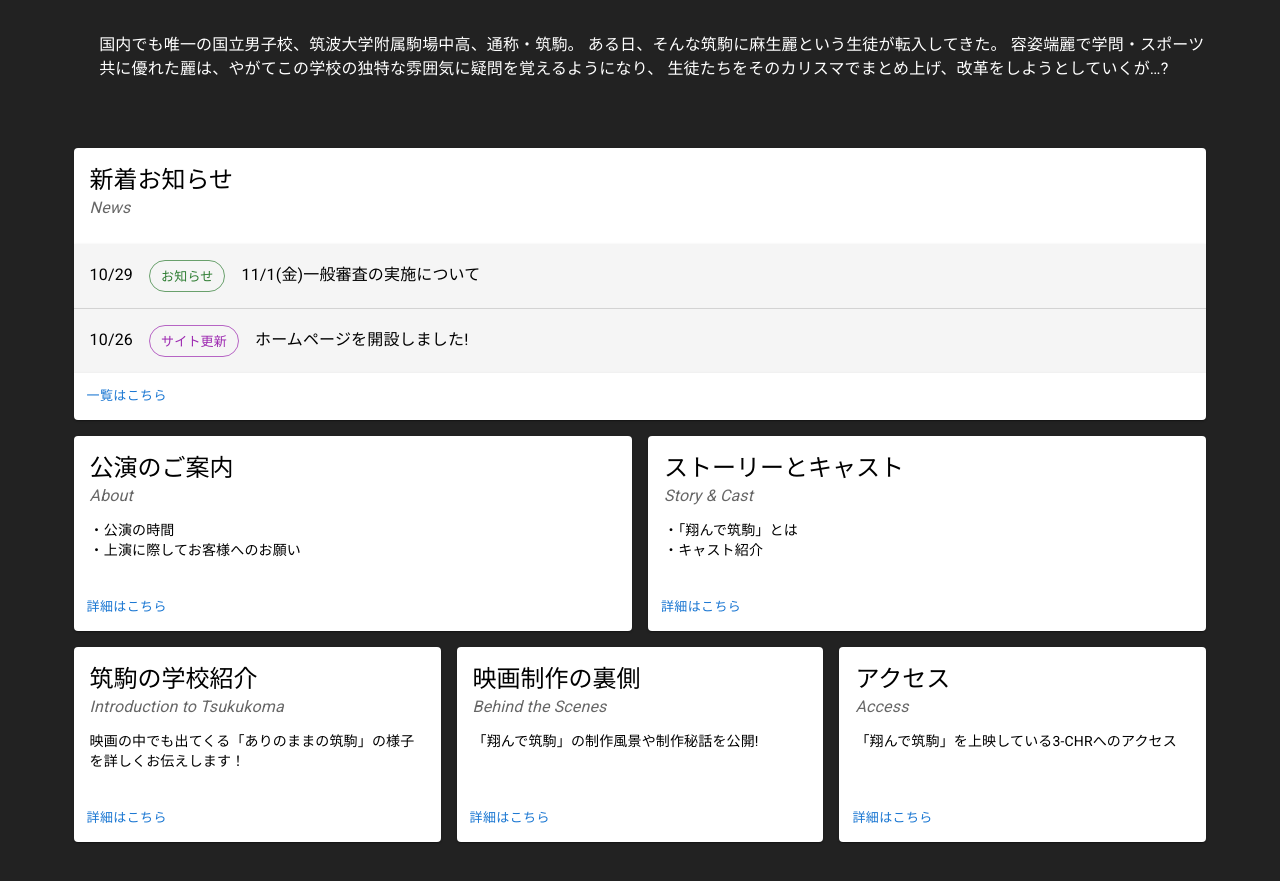
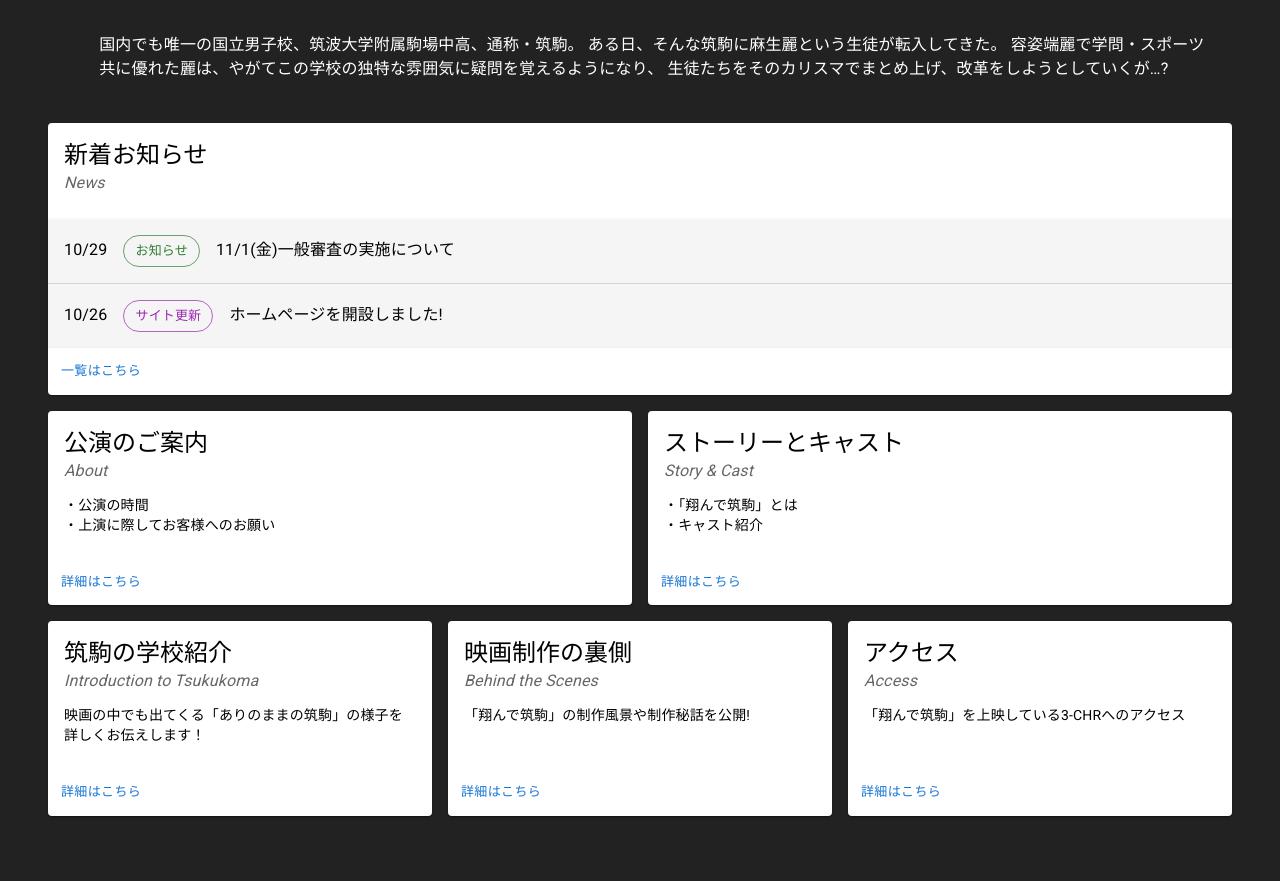
Before and after one commit to tk-jr3-reboot2024/tk-jr3-reboot2024.github.io, a React (Create React App) app: page /introduction/c in a window 1280 px wide. Shown: the part 900-1781 px from the top of the page. Built offline with nearby package versions, Linux system fonts and the light colour scheme.

Commit message:
updated c/news

```diff
--- a/src/components/introduction/3c-components/Content.js
+++ b/src/components/introduction/3c-components/Content.js
@@ -33,10 +33,10 @@
 							生徒たちをそのカリスマでまとめ上げ、改革をしようとしていくが…?
 						</p>
 					</main>
-					<Box display='grid' sx={{ flexGrow: '1', padding: '2vw', }}>
+					<Box display='grid' sx={{ flexGrow: '1', padding: '0', }}>
 						<Grid container spacing={2}>
 							<Grid size={12}>
-								<Card sx={{ minWidth: 275, borderRadius: '4px 4px 0 0' }}>
+								<Card sx={{borderRadius: '4px 4px 0 0' }}>
 									<CardContent>
 										<Typography variant="h5">新着お知らせ</Typography>
 										<Typography sx={{ color: 'text.secondary' }}>
@@ -44,7 +44,7 @@
 										</Typography>
 									</CardContent>
 								</Card>
-								<Card sx={{ minWidth: 275, background: grey[100], borderRadius: '0' }}>
+								<Card sx={{background: grey[100], borderRadius: '0' }}>
 									<CardActionArea href='/introduction/c/news/2'>
 										<CardContent>
 											10/29　<Chip label="お知らせ" variant="outlined" color='success' />　11/1(金)一般審査の実施について
@@ -52,21 +52,21 @@
 										<Divider />
 									</CardActionArea>
 								</Card>
-								<Card sx={{ minWidth: 275, background: grey[100], borderRadius: '0' }}>
+								<Card sx={{background: grey[100], borderRadius: '0' }}>
 									<CardActionArea href='/introduction/c/news/1'>
 										<CardContent>
 											10/26　<Chip label="サイト更新" variant="outlined" color='secondary' />　ホームページを開設しました!
 										</CardContent>
 									</CardActionArea>
 								</Card>
-								<Card sx={{ minWidth: 275, borderRadius: '0 0 4px 4px' }}>
+								<Card sx={{borderRadius: '0 0 4px 4px' }}>
 									<CardActions>
 										<Button size="small" href="/introduction/c/news">一覧はこちら</Button>
 									</CardActions>
 								</Card>
 							</Grid>
 							<Grid size={{ xs: 12, lg: 6 }}>
-								<Card sx={{ minWidth: 275 }}>
+								<Card sx={{}}>
 									<CardContent>
 										<Typography variant="h5" component="div">
 											公演のご案内
@@ -86,7 +86,7 @@
 								</Card>
 							</Grid>
 							<Grid size={{ xs: 12, sm: 6 }}>
-								<Card sx={{ minWidth: 275 }}>
+								<Card sx={{}}>
 									<CardContent>
 										<Typography variant="h5" component="div">
 											ストーリーとキャスト
@@ -106,7 +106,7 @@
 								</Card>
 							</Grid>
 							<Grid size={{ xs: 12, sm: 6, lg: 4 }}>
-								<Card sx={{ minWidth: 275 }}>
+								<Card sx={{}}>
 									<CardContent>
 										<Typography variant="h5" component="div">
 											筑駒の学校紹介
@@ -124,7 +124,7 @@
 								</Card>
 							</Grid>
 							<Grid size={{ xs: 12, sm: 6, lg: 4 }}>
-								<Card sx={{ minWidth: 275 }}>
+								<Card sx={{}}>
 									<CardContent>
 										<Typography variant="h5" component="div">
 											映画制作の裏側
@@ -142,7 +142,7 @@
 								</Card>
 							</Grid>
 							<Grid size={{ xs: 12, sm: 6, lg: 4 }}>
-								<Card sx={{ minWidth: 275 }}>
+								<Card sx={{}}>
 									<CardContent>
 										<Typography variant="h5" component="div">
 											アクセス
--- a/src/components/introduction/3c-components/News.js
+++ b/src/components/introduction/3c-components/News.js
@@ -1,5 +1,5 @@
 import React from 'react';
-import { Typography, Box, CssBaseline, Card, CardActionArea, CardContent, Chip, Divider, ThemeProvider, CardActions, Button } from '@mui/material';
+import { Typography, Box, CssBaseline, Card, CardActionArea, CardContent, Chip, Divider, ThemeProvider, CardActions, Button, Link } from '@mui/material';
 import Grid from '@mui/material/Grid2';
 import { grey } from '@mui/material/colors';
 import theme from "./theme";
@@ -9,18 +9,18 @@
 		<div>
 			<ThemeProvider theme={theme}>
 				<CssBaseline />
-				<Box sx={{ padding: '2vw', box_width: '100%' }}>
+				<Box sx={{box_width: '100%', background: grey[50], borderRadius: '4px' }}>
 					<Grid container spacing={2}>
 						<Grid size={12}>
-							<Card sx={{ minWidth: 275, borderRadius: '4px 4px 0 0' }}>
+							<Card sx={{borderRadius: '4px 4px 0 0', paddingTop: '2vw' }}>
 								<CardContent>
-									<Typography variant="h5">新着お知らせ</Typography>
+									<Typography variant="h5"><b>新着お知らせ</b></Typography>
 									<Typography sx={{ color: 'text.secondary' }}>
 										<i>News</i>
 									</Typography>
 								</CardContent>
 							</Card>
-							<Card sx={{ minWidth: 275, background: grey[100], borderRadius: '0' }}>
+							<Card sx={{background: grey[100], borderRadius: '0' }}>
 								<CardActionArea href='/introduction/c/news/2'>
 									<CardContent>
 										10/29　<Chip label="お知らせ" variant="outlined" color='success' />　11/1(金)一般審査の実施について
@@ -28,7 +28,7 @@
 									<Divider />
 								</CardActionArea>
 							</Card>
-							<Card sx={{ minWidth: 275, background: grey[100], borderRadius: '0 0 4px 4px' }}>
+							<Card sx={{background: grey[100], borderRadius: '0 0 4px 4px' }}>
 								<CardActionArea href='/introduction/c/news/1'>
 									<CardContent>
 										10/26　<Chip label="サイト更新" variant="outlined" color='secondary' />　ホームページを開設しました!
```
